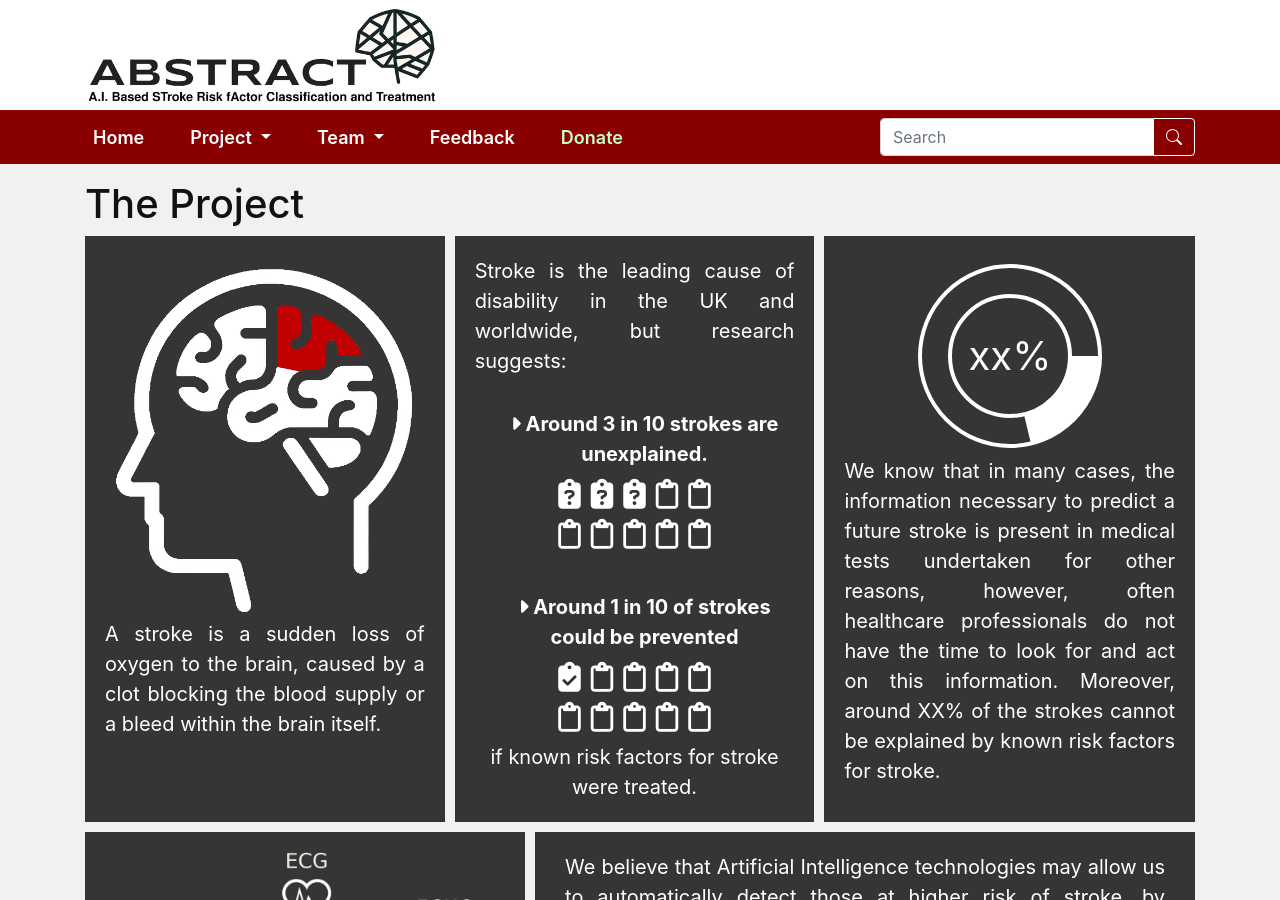
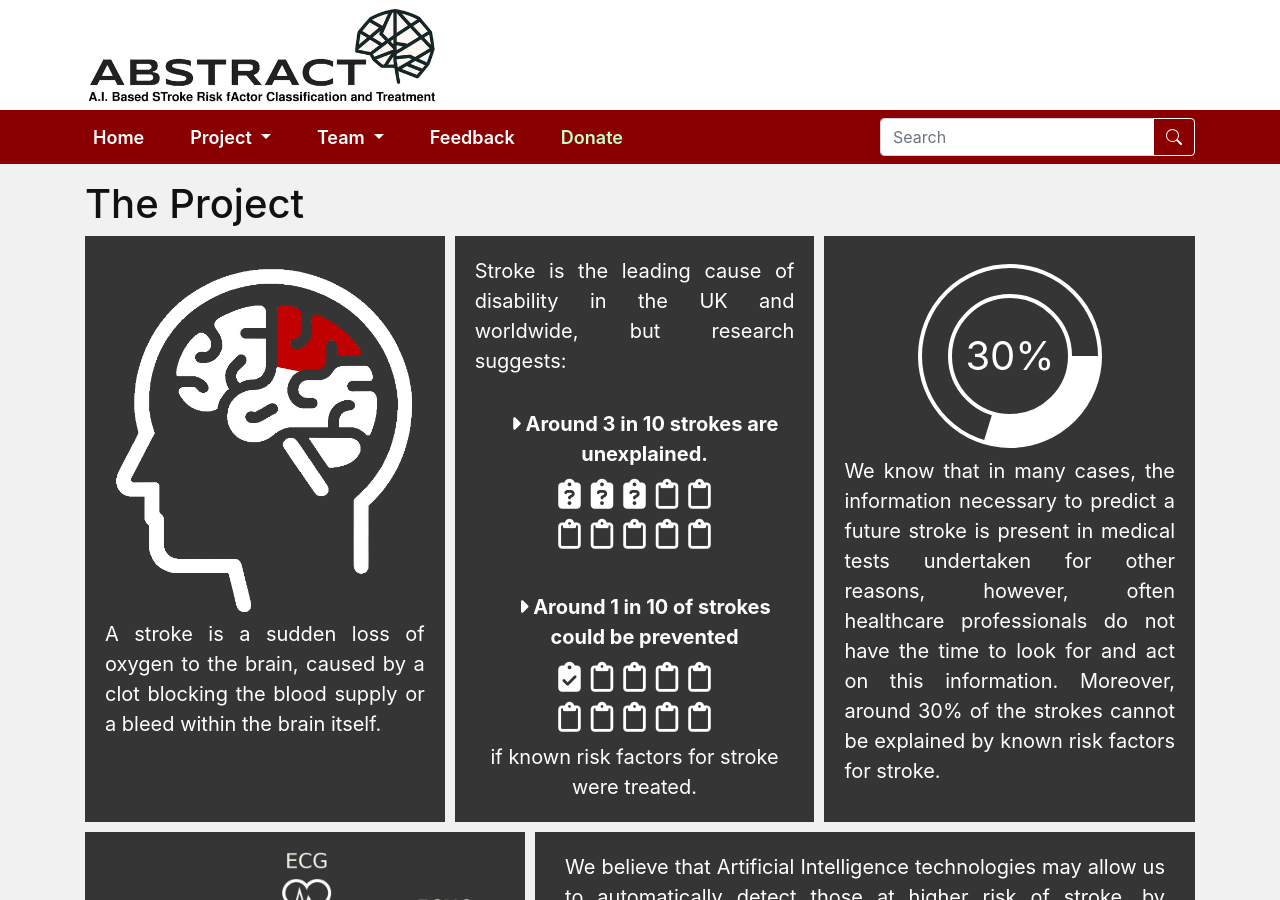
Before and after one commit to plymouth-neuroimaging/abstractstudy.github.io, a Jekyll site: the page built from pages/the_project.md, in a window 1280 px wide and 900 px high. Built offline with Jekyll 4.4.1, drawn with Linux system fonts in a browser that asks for light colours.

Commit message:
Update project.html

```diff
--- a/_includes/project.html
+++ b/_includes/project.html
@@ -89,17 +89,17 @@
             <circle cx="50" cy="50" r="45" fill="none" stroke="#fff" stroke-width="2" />
             <circle cx="50" cy="50" r="30" fill="none" stroke="#fff" stroke-width="2" />
             <!-- Progress arc -->
-            <circle cx="50" cy="50" r="37.5" fill="none" stroke="#fff" stroke-width="15" stroke-dasharray="50 251.2" />
+            <circle cx="50" cy="50" r="37.5" fill="none" stroke="#fff" stroke-width="15" stroke-dasharray="70 251.2" />
             <!-- 25% of circumference -->
             <!-- Percentage text -->
-            <text x="50" y="50" text-anchor="middle" dy="7" font-size="20" fill="#fff">xx%</text>
+            <text x="50" y="50" text-anchor="middle" dy="7" font-size="20" fill="#fff">30%</text>
         </svg>
         <p>
             We know that in many cases, the information necessary to predict a future stroke is present in medical tests
             undertaken for other reasons, however, often healthcare professionals do not have the time to look for and
             act on this information.
 
-            Moreover, around XX% of the strokes cannot be explained by known risk factors for stroke.
+            Moreover, around 30% of the strokes cannot be explained by known risk factors for stroke.
         </p>
 
     </div>
```
